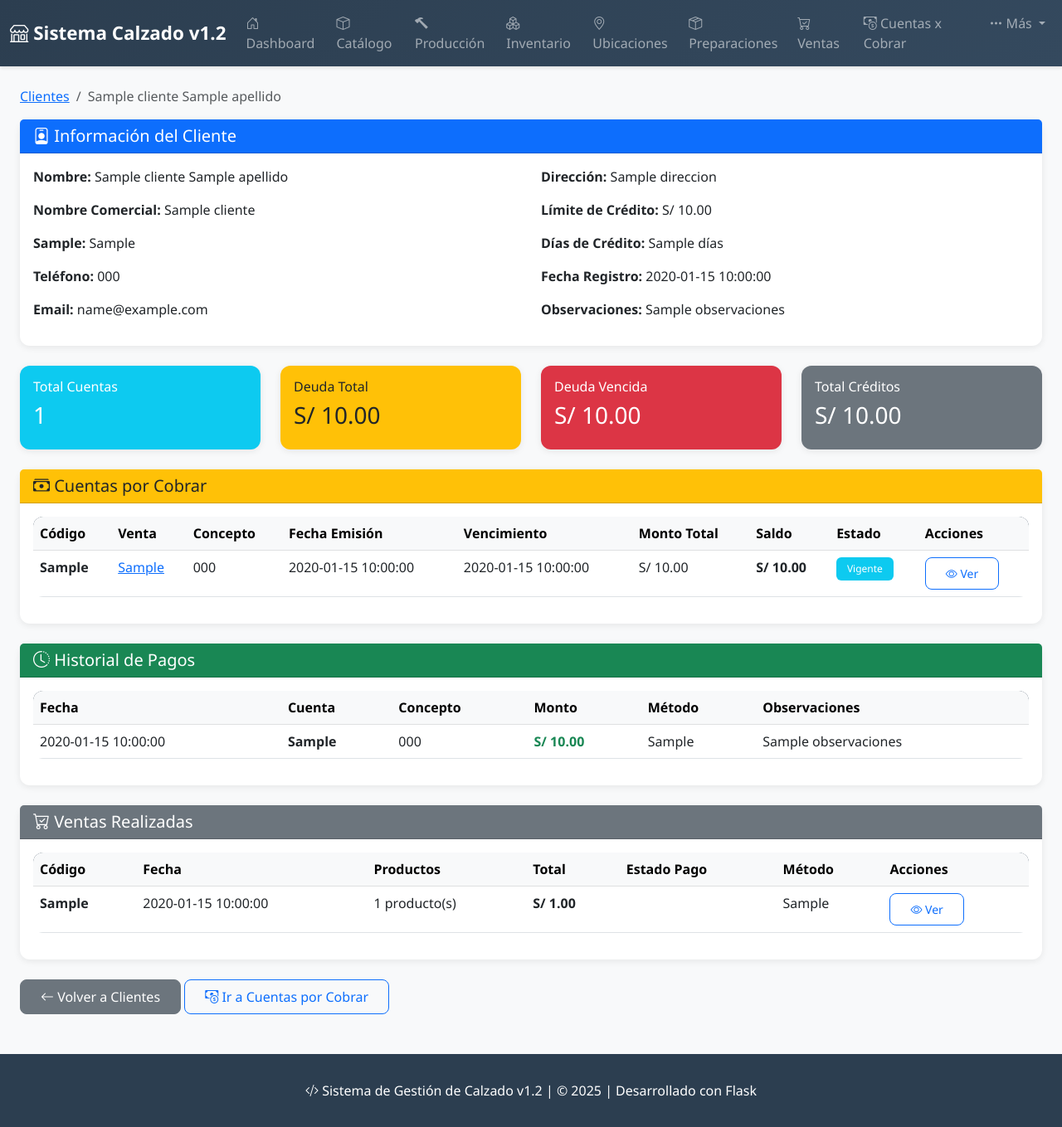
After one commit to PAUL1096/App-para-el-negocio-de-calzados, a Flask app: template templates/cliente_detalle.html in a window 1280 px wide. The commit adds this page. Shown: the whole page at 83% size. Run offline with Flask 3, Linux system fonts and the light colour scheme; the template is opened without the code that fills it: most values are stand-ins (such as "Sample title", 1, 10 or a date in 2020).

Commit message:
refactor: Simplificación de estados de pago y vista detalle de clientes
Simplificación de Estados de Pago:
- Eliminado estado "Pendiente" de formularios de venta
- Solo 2 estados seleccionables: "Pagado (completo)" y "A Crédito"
- Estado "Parcial" solo se asigna automáticamente cuando hay pago inicial
- Actualizado backend: solo valida estado 'credito' para crear cuentas por cobrar
- Agregadas ayudas visuales en selectores para clarificar opciones

Nueva Vista: Detalle de Cliente:
- Creada ruta /clientes/<id_cliente> (fix error 404)
- Template cliente_detalle.html con información completa del cliente
- Muestra estadísticas: total cuentas, deuda total, deuda vencida, créditos
- Lista todas las cuentas por cobrar del cliente con estados
- Historial completo de pagos de todas sus cuentas
- Ventas realizadas por el cliente
- Navegación bidireccional con Ventas y Cuentas por Cobrar

Archivos modificados:
- app_v2.py: Simplificada lógica estados + nueva ruta detalle cliente
- templates/venta_directa_carrito.html: Eliminado estado "Pendiente"
- templates/venta_nueva_v2.html: Eliminado estado "Pendiente" y "Parcial"
- templates/cliente_detalle.html: Nueva vista detalle completo de cliente

Fixes: Error 404 al ver detalle de clientes desde Cuentas por Cobrar

```diff
--- /dev/null
+++ b/templates/cliente_detalle.html
@@ -0,0 +1,243 @@
+{% extends 'base.html' %}
+
+{% block title %}Detalle Cliente - {{ cliente.nombre }} {{ cliente.apellido or '' }}{% endblock %}
+
+{% block content %}
+<div class="container-fluid mt-4">
+    <!-- Breadcrumb -->
+    <nav aria-label="breadcrumb">
+        <ol class="breadcrumb">
+            <li class="breadcrumb-item"><a href="/clientes">Clientes</a></li>
+            <li class="breadcrumb-item active">{{ cliente.nombre }} {{ cliente.apellido or '' }}</li>
+        </ol>
+    </nav>
+
+    <!-- Información del Cliente -->
+    <div class="card mb-4">
+        <div class="card-header bg-primary text-white">
+            <h5 class="mb-0"><i class="bi bi-person-badge"></i> Información del Cliente</h5>
+        </div>
+        <div class="card-body">
+            <div class="row">
+                <div class="col-md-6">
+                    <p><strong>Nombre:</strong> {{ cliente.nombre }} {{ cliente.apellido or '' }}</p>
+                    {% if cliente.nombre_comercial %}
+                    <p><strong>Nombre Comercial:</strong> {{ cliente.nombre_comercial }}</p>
+                    {% endif %}
+                    <p><strong>{{ cliente.tipo_documento }}:</strong> {{ cliente.numero_documento or 'N/A' }}</p>
+                    <p><strong>Teléfono:</strong> {{ cliente.telefono or 'N/A' }}</p>
+                    <p><strong>Email:</strong> {{ cliente.email or 'N/A' }}</p>
+                </div>
+                <div class="col-md-6">
+                    <p><strong>Dirección:</strong> {{ cliente.direccion or 'N/A' }}</p>
+                    <p><strong>Límite de Crédito:</strong> S/ {{ "%.2f"|format(cliente.limite_credito or 0) }}</p>
+                    <p><strong>Días de Crédito:</strong> {{ cliente.dias_credito or 30 }} días</p>
+                    <p><strong>Fecha Registro:</strong> {{ cliente.fecha_registro }}</p>
+                    {% if cliente.observaciones %}
+                    <p><strong>Observaciones:</strong> {{ cliente.observaciones }}</p>
+                    {% endif %}
+                </div>
+            </div>
+        </div>
+    </div>
+
+    <!-- Estadísticas -->
+    <div class="row mb-4">
+        <div class="col-md-3">
+            <div class="card bg-info text-white">
+                <div class="card-body">
+                    <h6>Total Cuentas</h6>
+                    <h3>{{ stats.total_cuentas }}</h3>
+                </div>
+            </div>
+        </div>
+        <div class="col-md-3">
+            <div class="card bg-warning text-dark">
+                <div class="card-body">
+                    <h6>Deuda Total</h6>
+                    <h3>S/ {{ "%.2f"|format(stats.deuda_total) }}</h3>
+                </div>
+            </div>
+        </div>
+        <div class="col-md-3">
+            <div class="card bg-danger text-white">
+                <div class="card-body">
+                    <h6>Deuda Vencida</h6>
+                    <h3>S/ {{ "%.2f"|format(stats.deuda_vencida) }}</h3>
+                </div>
+            </div>
+        </div>
+        <div class="col-md-3">
+            <div class="card bg-secondary text-white">
+                <div class="card-body">
+                    <h6>Total Créditos</h6>
+                    <h3>S/ {{ "%.2f"|format(stats.monto_total_creditos) }}</h3>
+                </div>
+            </div>
+        </div>
+    </div>
+
+    <!-- Cuentas por Cobrar -->
+    <div class="card mb-4">
+        <div class="card-header bg-warning text-dark">
+            <h5 class="mb-0"><i class="bi bi-cash-stack"></i> Cuentas por Cobrar</h5>
+        </div>
+        <div class="card-body">
+            {% if cuentas %}
+            <div class="table-responsive">
+                <table class="table table-hover">
+                    <thead class="table-light">
+                        <tr>
+                            <th>Código</th>
+                            <th>Venta</th>
+                            <th>Concepto</th>
+                            <th>Fecha Emisión</th>
+                            <th>Vencimiento</th>
+                            <th>Monto Total</th>
+                            <th>Saldo</th>
+                            <th>Estado</th>
+                            <th>Acciones</th>
+                        </tr>
+                    </thead>
+                    <tbody>
+                        {% for cuenta in cuentas %}
+                        <tr>
+                            <td><strong>{{ cuenta.codigo_cuenta }}</strong></td>
+                            <td>
+                                {% if cuenta.codigo_venta %}
+                                <a href="/ventas/detalle/{{ cuenta.id_venta }}">{{ cuenta.codigo_venta }}</a>
+                                {% else %}
+                                -
+                                {% endif %}
+                            </td>
+                            <td>{{ cuenta.concepto }}</td>
+                            <td>{{ cuenta.fecha_emision }}</td>
+                            <td>{{ cuenta.fecha_vencimiento }}</td>
+                            <td>S/ {{ "%.2f"|format(cuenta.monto_total) }}</td>
+                            <td><strong>S/ {{ "%.2f"|format(cuenta.saldo_pendiente) }}</strong></td>
+                            <td>
+                                {% if cuenta.estado == 'pagada' %}
+                                <span class="badge bg-success">Pagada</span>
+                                {% elif cuenta.estado == 'vencida' %}
+                                <span class="badge bg-danger">Vencida ({{ cuenta.dias_mora|int }} días)</span>
+                                {% else %}
+                                <span class="badge bg-info">Vigente</span>
+                                {% endif %}
+                            </td>
+                            <td>
+                                <a href="/cuentas-por-cobrar/detalle/{{ cuenta.id_cuenta }}" class="btn btn-sm btn-outline-primary">
+                                    <i class="bi bi-eye"></i> Ver
+                                </a>
+                            </td>
+                        </tr>
+                        {% endfor %}
+                    </tbody>
+                </table>
+            </div>
+            {% else %}
+            <div class="alert alert-info">
+                <i class="bi bi-info-circle"></i> No hay cuentas por cobrar registradas para este cliente.
+            </div>
+            {% endif %}
+        </div>
+    </div>
+
+    <!-- Historial de Pagos -->
+    {% if historial_pagos %}
+    <div class="card mb-4">
+        <div class="card-header bg-success text-white">
+            <h5 class="mb-0"><i class="bi bi-clock-history"></i> Historial de Pagos</h5>
+        </div>
+        <div class="card-body">
+            <div class="table-responsive">
+                <table class="table table-hover">
+                    <thead class="table-light">
+                        <tr>
+                            <th>Fecha</th>
+                            <th>Cuenta</th>
+                            <th>Concepto</th>
+                            <th>Monto</th>
+                            <th>Método</th>
+                            <th>Observaciones</th>
+                        </tr>
+                    </thead>
+                    <tbody>
+                        {% for pago in historial_pagos %}
+                        <tr>
+                            <td>{{ pago.fecha_pago }}</td>
+                            <td><strong>{{ pago.codigo_cuenta }}</strong></td>
+                            <td>{{ pago.concepto }}</td>
+                            <td><strong class="text-success">S/ {{ "%.2f"|format(pago.monto_pago) }}</strong></td>
+                            <td>{{ pago.metodo_pago|capitalize }}</td>
+                            <td>{{ pago.observaciones or '-' }}</td>
+                        </tr>
+                        {% endfor %}
+                    </tbody>
+                </table>
+            </div>
+        </div>
+    </div>
+    {% endif %}
+
+    <!-- Ventas del Cliente -->
+    {% if ventas %}
+    <div class="card mb-4">
+        <div class="card-header bg-secondary text-white">
+            <h5 class="mb-0"><i class="bi bi-cart-check"></i> Ventas Realizadas</h5>
+        </div>
+        <div class="card-body">
+            <div class="table-responsive">
+                <table class="table table-hover">
+                    <thead class="table-light">
+                        <tr>
+                            <th>Código</th>
+                            <th>Fecha</th>
+                            <th>Productos</th>
+                            <th>Total</th>
+                            <th>Estado Pago</th>
+                            <th>Método</th>
+                            <th>Acciones</th>
+                        </tr>
+                    </thead>
+                    <tbody>
+                        {% for venta in ventas %}
+                        <tr>
+                            <td><strong>{{ venta.codigo_venta }}</strong></td>
+                            <td>{{ venta.fecha_venta }}</td>
+                            <td>{{ venta.num_productos }} producto(s)</td>
+                            <td><strong>S/ {{ "%.2f"|format(venta.total_final) }}</strong></td>
+                            <td>
+                                {% if venta.estado_pago == 'pagado' %}
+                                <span class="badge bg-success">Pagado</span>
+                                {% elif venta.estado_pago == 'parcial' %}
+                                <span class="badge bg-warning">Parcial</span>
+                                {% elif venta.estado_pago == 'credito' %}
+                                <span class="badge bg-info">A Crédito</span>
+                                {% endif %}
+                            </td>
+                            <td>{{ venta.metodo_pago or '-' }}</td>
+                            <td>
+                                <a href="/ventas/detalle/{{ venta.id_venta }}" class="btn btn-sm btn-outline-primary">
+                                    <i class="bi bi-eye"></i> Ver
+                                </a>
+                            </td>
+                        </tr>
+                        {% endfor %}
+                    </tbody>
+                </table>
+            </div>
+        </div>
+    </div>
+    {% endif %}
+
+    <!-- Botón Volver -->
+    <div class="mb-4">
+        <a href="/clientes" class="btn btn-secondary">
+            <i class="bi bi-arrow-left"></i> Volver a Clientes
+        </a>
+        <a href="/cuentas-por-cobrar" class="btn btn-outline-primary">
+            <i class="bi bi-cash-coin"></i> Ir a Cuentas por Cobrar
+        </a>
+    </div>
+</div>
+{% endblock %}
--- a/templates/venta_directa_carrito.html
+++ b/templates/venta_directa_carrito.html
@@ -99,9 +99,12 @@
                         <label class="form-label">Estado de Pago</label>
                         <select class="form-select" id="estado_pago" name="estado_pago" onchange="manejarEstadoPago()">
                             <option value="pagado">Pagado (completo)</option>
-                            <option value="pendiente">Pendiente</option>
                             <option value="credito">A Crédito</option>
                         </select>
+                        <small class="text-muted">
+                            • Pagado: Cliente paga el total ahora<br>
+                            • A Crédito: Cliente puede abonar parcial o nada (se genera cuenta por cobrar)
+                        </small>
                     </div>
 
                     <!-- Pago Inicial (visible solo si NO es pagado completo) -->
```
Also changed, not shown: app_v2.py (+94 -4 lines), templates/venta_nueva_v2.html (+5 -3 lines).
